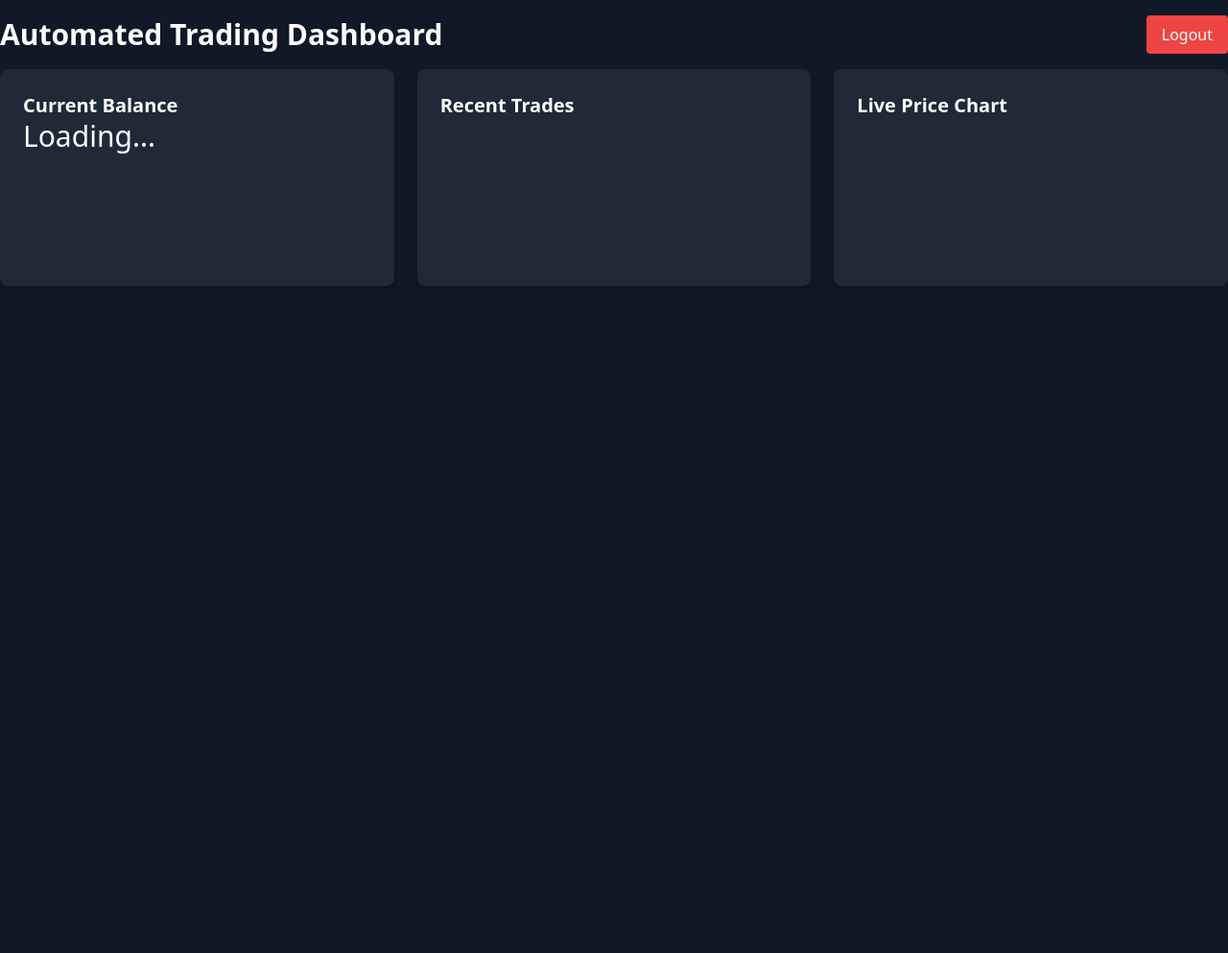
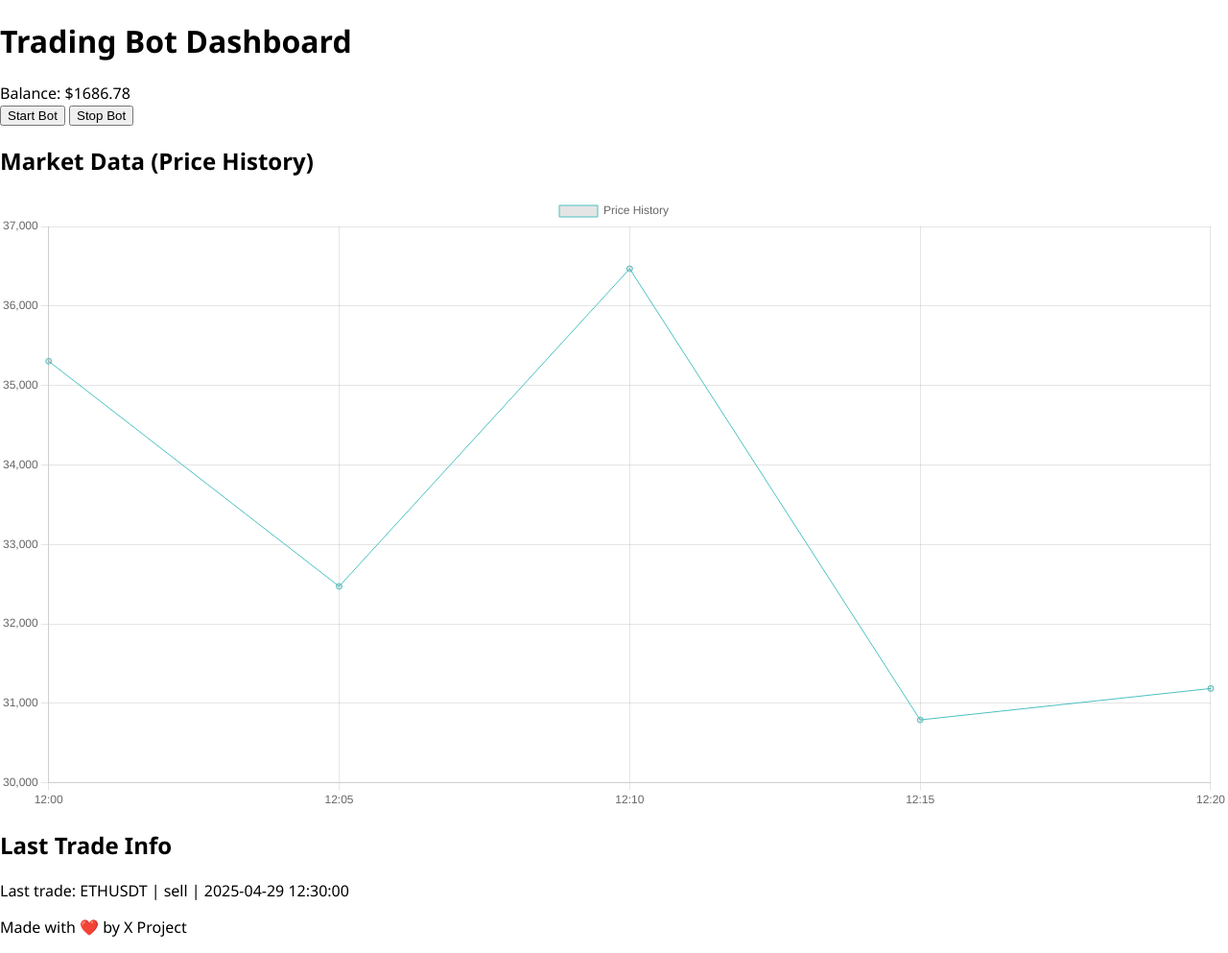
Before and after one commit to MarcelCryptoAI/ProjectX, a Flask app: page / in a window 1280 px wide. Shown: the whole page at 96% size. Before the commit the page ends 298 px from the top, so only its background shows below. Run offline with Flask 2, Linux system fonts and the light colour scheme; a map, chart or similar area stays blank; some libraries are stand-ins or nearby versions.

Commit message:
dashboard

```diff
--- a/app.py
+++ b/app.py
@@ -1,23 +1,55 @@
 from flask import Flask, jsonify, render_template
 import random
+import json
+import os
+import subprocess  # To run the bot start/stop commands
 
 app = Flask(__name__)
 
+# Simulate balance
 @app.route('/api/balance', methods=['GET'])
 def get_balance():
-    # Simulate fetching balance from your trading bot
     return jsonify({'balance': round(random.uniform(100, 5000), 2)})
 
+# Simulate market data
 @app.route('/api/market_data', methods=['GET'])
 def get_market_data():
-    # Simulate fetching market data (e.g., price history)
     time = ['12:00', '12:05', '12:10', '12:15', '12:20']
     prices = [random.randint(30000, 40000) for _ in range(5)]
     return jsonify({'time': time, 'prices': prices})
 
+# Simulate trade data
+@app.route('/api/trades', methods=['GET'])
+def get_trades():
+    trades = [
+        {"symbol": "BTCUSDT", "side": "buy", "timestamp": "2025-04-29 12:20:00"},
+        {"symbol": "ETHUSDT", "side": "sell", "timestamp": "2025-04-29 12:30:00"}
+    ]
+    return jsonify(trades)
+
+# Start bot endpoint
+@app.route('/start-bot', methods=['GET'])
+def start_bot():
+    try:
+        # Start the bot process
+        subprocess.Popen(["python3", "run_bot.py"])
+        return jsonify({"status": "success", "message": "Bot started!"})
+    except Exception as e:
+        return jsonify({"status": "error", "message": str(e)})
+
+# Stop bot endpoint
+@app.route('/stop-bot', methods=['GET'])
+def stop_bot():
+    try:
+        # Stop the bot process (can be improved)
+        os.system("pkill -f run_bot.py")
+        return jsonify({"status": "success", "message": "Bot stopped!"})
+    except Exception as e:
+        return jsonify({"status": "error", "message": str(e)})
+
 @app.route('/')
 def index():
-    return render_template('dashboard.html')  # The FastAPI app will handle the rendering
+    return render_template('dashboard.html')
 
 if __name__ == "__main__":
-    app.run(debug=True, port=5001)  # Flask running on port 5001
+    app.run(debug=True, port=5001)
--- a/dashboard/templates/dashboard.html
+++ b/dashboard/templates/dashboard.html
@@ -3,41 +3,86 @@
 <head>
     <meta charset="UTF-8">
     <meta name="viewport" content="width=device-width, initial-scale=1.0">
-    <title>Automated Trading Dashboard</title>
-    <link href="https://cdn.jsdelivr.net/npm/tailwindcss@2.0.0/dist/tailwind.min.css" rel="stylesheet">
-    <link rel="stylesheet" href="/static/css/styles.css">
+    <title>Trading Bot Dashboard</title>
+    <link rel="stylesheet" href="/static/styles.css">
+    <script src="https://cdn.jsdelivr.net/npm/chart.js"></script>
 </head>
-<body class="bg-gray-900 text-white">
-    <div class="container mx-auto">
-        <header class="flex justify-between items-center py-4">
-            <h1 class="text-3xl font-bold">Automated Trading Dashboard</h1>
-            <button class="bg-red-500 text-white px-4 py-2 rounded">Logout</button>
-        </header>
+<body>
+    <header>
+        <h1>Trading Bot Dashboard</h1>
+        <div id="balance">Balance: $0</div>
+        <div>
+            <button id="startBotBtn" onclick="startBot()">Start Bot</button>
+            <button id="stopBotBtn" onclick="stopBot()">Stop Bot</button>
+        </div>
+    </header>
 
-        <main class="grid grid-cols-1 md:grid-cols-2 lg:grid-cols-3 gap-6">
-            <!-- Balance Card -->
-            <div class="bg-gray-800 p-6 rounded-lg shadow-md">
-                <h2 class="text-xl font-semibold">Current Balance</h2>
-                <p class="text-3xl" id="balance">Loading...</p>
-            </div>
+    <section id="market_data">
+        <h2>Market Data (Price History)</h2>
+        <canvas id="priceChart"></canvas>
+    </section>
 
-            <!-- Trade History -->
-            <div class="bg-gray-800 p-6 rounded-lg shadow-md">
-                <h2 class="text-xl font-semibold">Recent Trades</h2>
-                <div id="trade-history">
-                    <!-- List of trades will be dynamically populated here -->
-                </div>
-            </div>
+    <section id="trade_stats">
+        <h2>Last Trade Info</h2>
+        <p id="last_trade">No trade yet</p>
+    </section>
 
-            <!-- Chart -->
-            <div class="bg-gray-800 p-6 rounded-lg shadow-md">
-                <h2 class="text-xl font-semibold">Live Price Chart</h2>
-                <canvas id="priceChart"></canvas>
-            </div>
-        </main>
-    </div>
+    <footer>
+        <p>Made with ❤️ by X Project</p>
+    </footer>
 
-    <script src="https://cdn.jsdelivr.net/npm/chart.js"></script>
-    <script src="/static/js/app.js"></script>
+    <script>
+        // Fetch balance and market data
+        fetch('/api/balance')
+            .then(response => response.json())
+            .then(data => {
+                document.getElementById('balance').innerHTML = `Balance: $${data.balance}`;
+            });
+
+        fetch('/api/market_data')
+            .then(response => response.json())
+            .then(data => {
+                const ctx = document.getElementById('priceChart').getContext('2d');
+                const priceChart = new Chart(ctx, {
+                    type: 'line',
+                    data: {
+                        labels: data.time,
+                        datasets: [{
+                            label: 'Price History',
+                            data: data.prices,
+                            borderColor: 'rgba(75, 192, 192, 1)',
+                            borderWidth: 1
+                        }]
+                    }
+                });
+            });
+
+        fetch('/api/trades')
+            .then(response => response.json())
+            .then(data => {
+                if (data.length > 0) {
+                    const lastTrade = data[data.length - 1];
+                    document.getElementById('last_trade').innerHTML = `Last trade: ${lastTrade.symbol} | ${lastTrade.side} | ${lastTrade.timestamp}`;
+                }
+            });
+
+        // Function to start bot
+        function startBot() {
+            fetch('/start-bot')
+                .then(response => response.json())
+                .then(data => {
+                    console.log('Bot started', data);
+                });
+        }
+
+        // Function to stop bot
+        function stopBot() {
+            fetch('/stop-bot')
+                .then(response => response.json())
+                .then(data => {
+                    console.log('Bot stopped', data);
+                });
+        }
+    </script>
 </body>
 </html>
```
Also changed, not shown: dashboard/main.py (+9 -16 lines), requirements.txt (+16 -39 lines).
